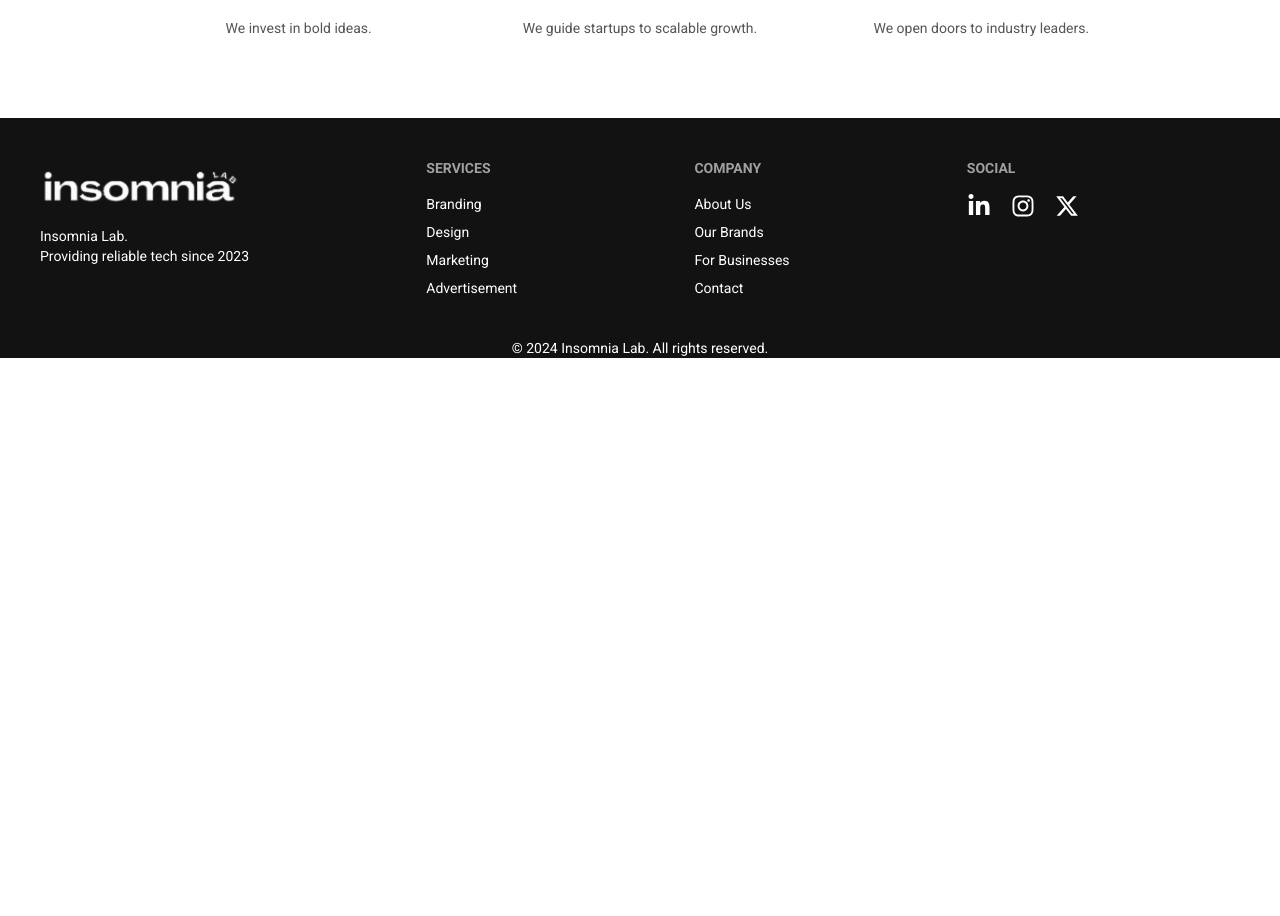
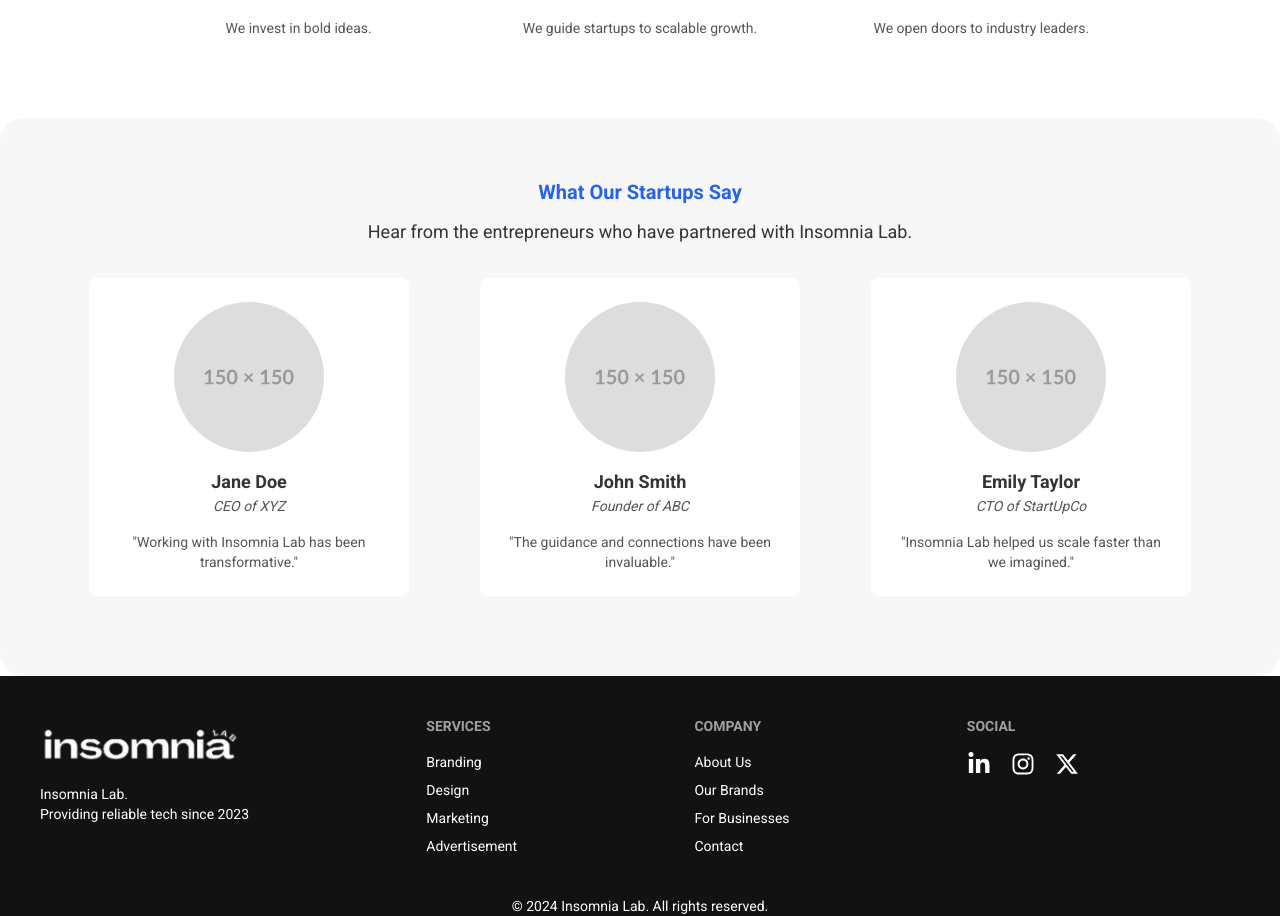
Before and after one commit to Shakib-Shajid/insomnia-lab, a Next.js app: page /our-brands in a window 1280 px wide. Shown: the part 1190-2106 px from the top of the page. Before the commit the page ends 1548 px from the top, so only its background shows below. Built offline with nearby package versions, Linux system fonts and the light colour scheme.

Commit message:
Testimonials section added

```diff
--- a/src/app/our-brands/page.jsx
+++ b/src/app/our-brands/page.jsx
@@ -87,6 +87,75 @@ const page = () => {
                     </div>
                 </div>
             </section>
+
+            <section className='max-w-7xl mx-auto py-10 pb-20 text-[#333333] bg-[#f7f7f7] rounded-3xl' data-aos="zoom-in">
+                {/* Section Title */}
+                <div className='text-center my-5 w-[80%] mx-auto'>
+                    <h3 className='text-blue-600 font-bold text-xl'>What Our Startups Say</h3>
+                    <p className='text-lg max-w-5xl mx-auto py-3'>
+                        Hear from the entrepreneurs who have partnered with Insomnia Lab.
+                    </p>
+                </div>
+
+                {/* Testimonial Cards */}
+                <div className="w-[90%] mx-auto flex flex-col md:flex-row flex-wrap gap-10 lg:gap-5">
+                    {/* Testimonial 1 */}
+                    <div className="card bg-white w-80 mx-auto border-[#e0e0e0] hover:shadow-xl flex flex-col items-center h-full transition-transform hover:scale-105 p-6 rounded-lg" data-aos="flip-left">
+                        <figure>
+                            <Image
+                                src="/150.svg"
+                                width="150"
+                                height="150"
+                                alt="Testimonial Photo"
+                                className="rounded-full mb-4"
+                            />
+                        </figure>
+                        <div className="text-center">
+                            <h4 className="font-semibold text-lg text-[#333333]">Jane Doe</h4>
+                            <p className="text-sm text-[#555555] italic mb-4">CEO of XYZ</p>
+                            <p className="text-sm text-[#555555]">"Working with Insomnia Lab has been transformative."</p>
+                        </div>
+                    </div>
+
+                    {/* Testimonial 2 */}
+                    <div className="card bg-white w-80 mx-auto border-[#e0e0e0] hover:shadow-xl flex flex-col items-center h-full transition-transform hover:scale-105 p-6 rounded-lg" data-aos="flip-up">
+                        <figure>
+                            <Image
+                                src="/150.svg"
+                                width="150"
+                                height="150"
+                                alt="Testimonial Photo"
+                                className="rounded-full mb-4"
+                            />
+                        </figure>
+                        <div className="text-center">
+                            <h4 className="font-semibold text-lg text-[#333333]">John Smith</h4>
+                            <p className="text-sm text-[#555555] italic mb-4">Founder of ABC</p>
+                            <p className="text-sm text-[#555555]">"The guidance and connections have been invaluable."</p>
+                        </div>
+                    </div>
+
+                    {/* Testimonial 3 */}
+                    <div className="card bg-white w-80 mx-auto border-[#e0e0e0] hover:shadow-xl flex flex-col items-center h-full transition-transform hover:scale-105 p-6 rounded-lg" data-aos="flip-right">
+                        <figure>
+                            <Image
+                                src="/150.svg"
+                                width="150"
+                                height="150"
+                                alt="Testimonial Photo"
+                                className="rounded-full mb-4"
+                            />
+                        </figure>
+                        <div className="text-center">
+                            <h4 className="font-semibold text-lg text-[#333333]">Emily Taylor</h4>
+                            <p className="text-sm text-[#555555] italic mb-4">CTO of StartUpCo</p>
+                            <p className="text-sm text-[#555555]">"Insomnia Lab helped us scale faster than we imagined."</p>
+                        </div>
+                    </div>
+                </div>
+
+
+            </section>
         </div>
     );
 };
```
